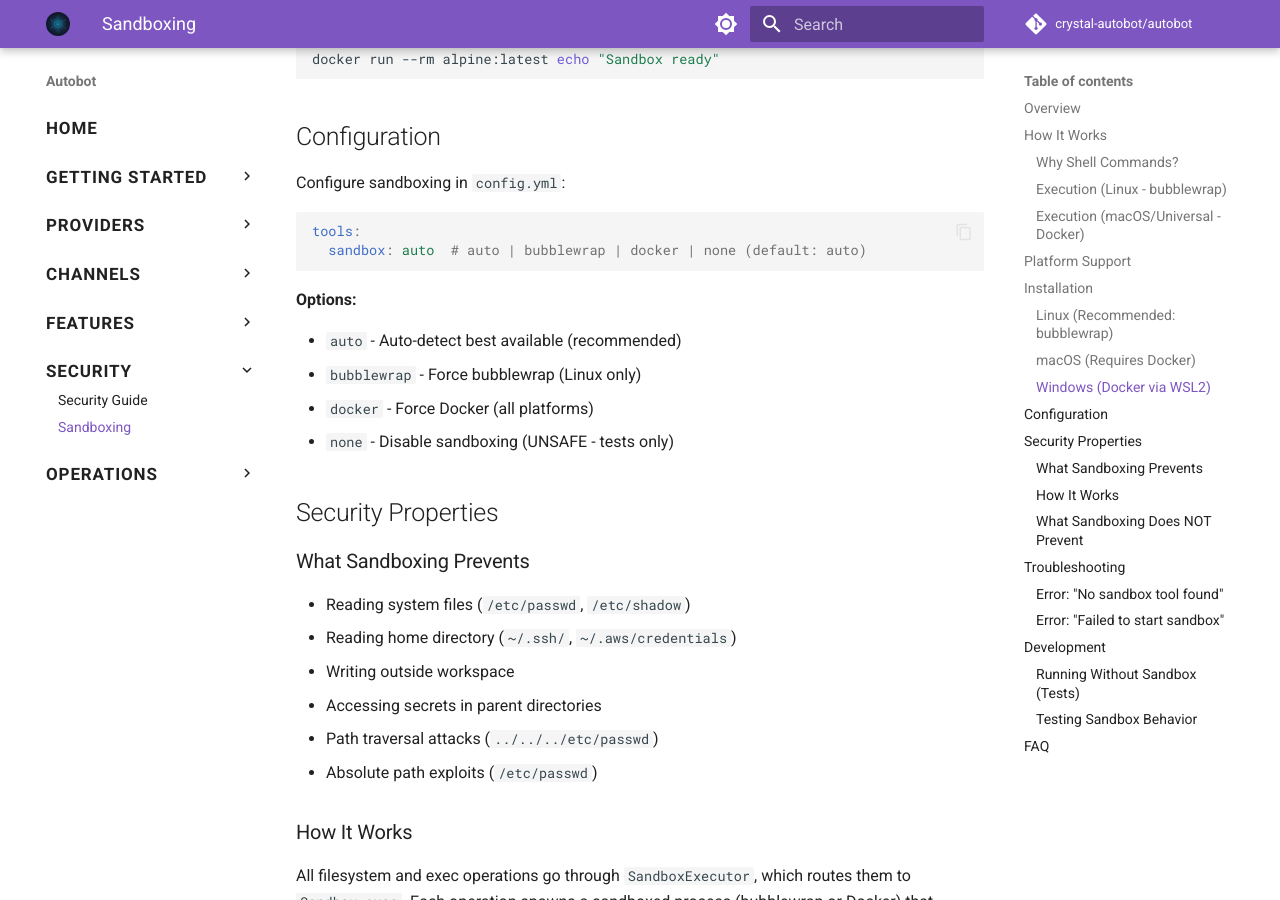
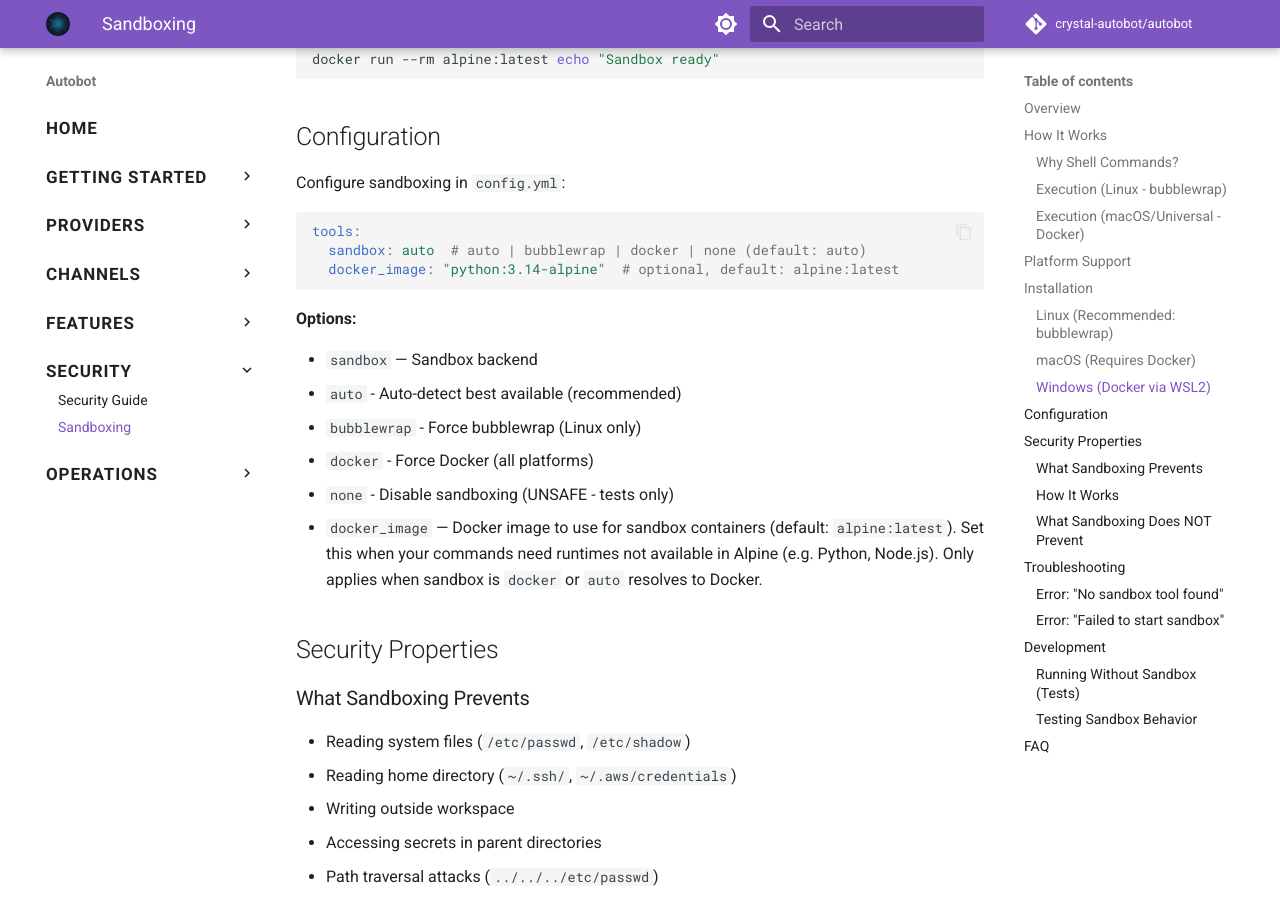
Before and after one commit to crystal-autobot/autobot, an MkDocs documentation site: the page built from docs/sandboxing.md, in a window 1280 px wide and 900 px high, scrolled down 2627 px. Built offline with MkDocs 1.6.1 and Material for MkDocs 9.7.7, drawn with Linux system fonts in a browser that asks for light colours; comment, search, counter and statistics services are not loaded.

Commit message:
feat(config): add docker_image configuration option (#36)
* feat(sandbox): add docker_image configuration option

Allow overriding the default Docker image (alpine:latest) used for
sandbox containers. Useful when commands need runtimes not available
in Alpine (e.g. Python, Node.js).

Configure via `tools.docker_image` in config.yml.

* fix: more flex image

* fix: add logs to pull docker images

* fix: docker image hits

````diff
--- a/docs/sandboxing.md
+++ b/docs/sandboxing.md
@@ -117,14 +117,17 @@
 ```yaml
 tools:
   sandbox: auto  # auto | bubblewrap | docker | none (default: auto)
+  docker_image: "python:3.14-alpine"  # optional, default: alpine:latest
 ```
 
 **Options:**
 
-- `auto` - Auto-detect best available (recommended)
-- `bubblewrap` - Force bubblewrap (Linux only)
-- `docker` - Force Docker (all platforms)
-- `none` - Disable sandboxing (UNSAFE - tests only)
+- `sandbox` — Sandbox backend
+  - `auto` - Auto-detect best available (recommended)
+  - `bubblewrap` - Force bubblewrap (Linux only)
+  - `docker` - Force Docker (all platforms)
+  - `none` - Disable sandboxing (UNSAFE - tests only)
+- `docker_image` — Docker image to use for sandbox containers (default: `alpine:latest`). Set this when your commands need runtimes not available in Alpine (e.g. Python, Node.js). Only applies when sandbox is `docker` or `auto` resolves to Docker.
 
 ## Security Properties
 
````
Also changed, not shown: docs/configuration.md (+3 -0 lines), 6 other files.
